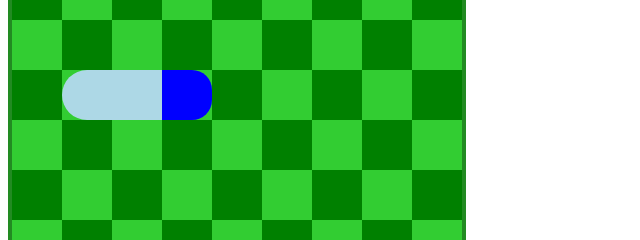
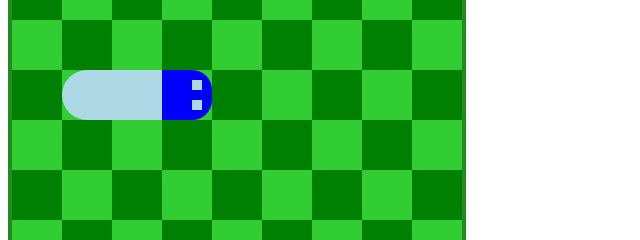
Before and after one commit to treez/vanilla-snake, a website: page index.html in a window 1280 px wide. Shown: the part 142-382 px from the top of the page, 0-640 px from the left. Drawn offline with Linux system fonts and the light colour scheme.

Commit message:
Add snake eyes

```diff
--- a/styles.css
+++ b/styles.css
@@ -36,4 +36,25 @@
 .board .row .cell.snake-head {
     --snake-color: blue;
     border-radius: 0 40% 40% 0;
+    position: relative;
 }
+
+.board .row .cell.snake-head::before {
+    content: '';
+    position: absolute;
+    top: 30px;
+    left: 30px;
+    width: 10px;
+    height: 10px;
+    background: lightblue;
+}
+
+.board .row .cell.snake-head::after {
+    content: '';
+    position: absolute;
+    top: 10px;
+    left: 30px;
+    width: 10px;
+    height: 10px;
+    background: lightblue;
+}
```
